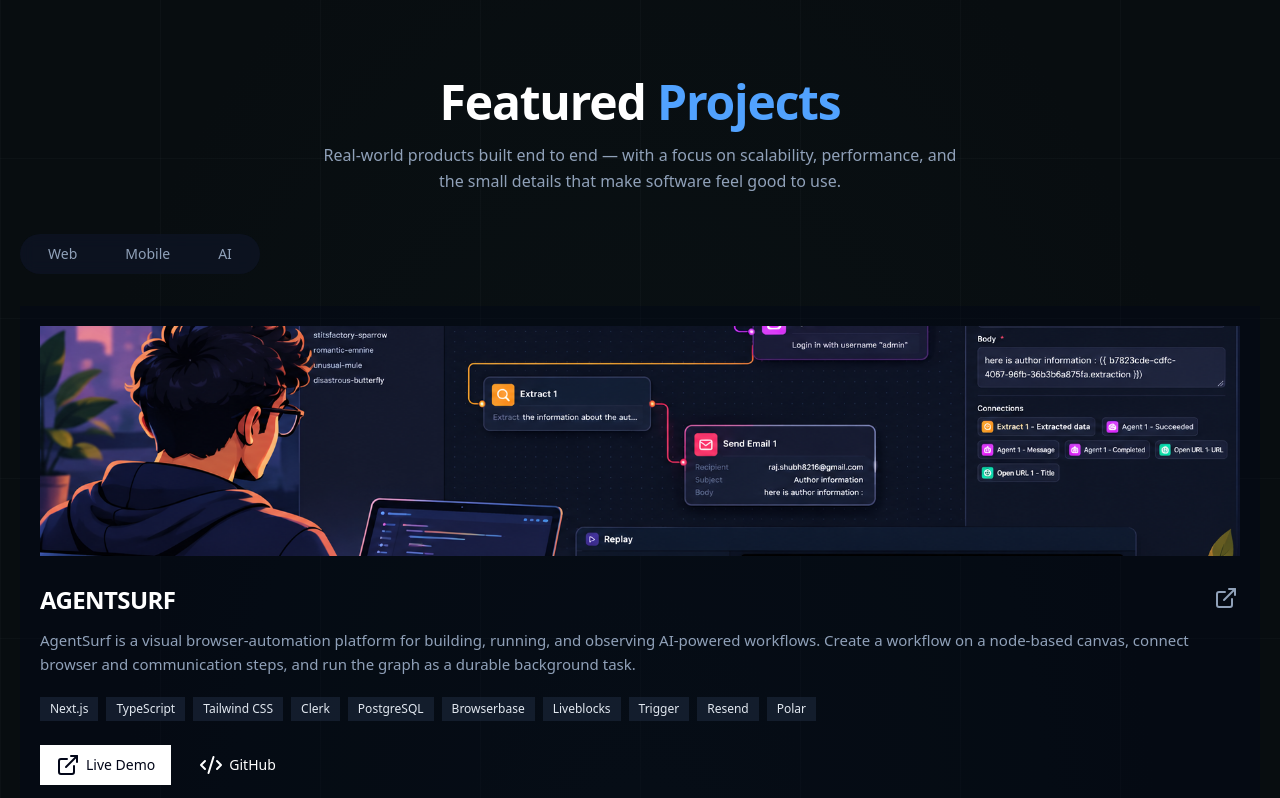
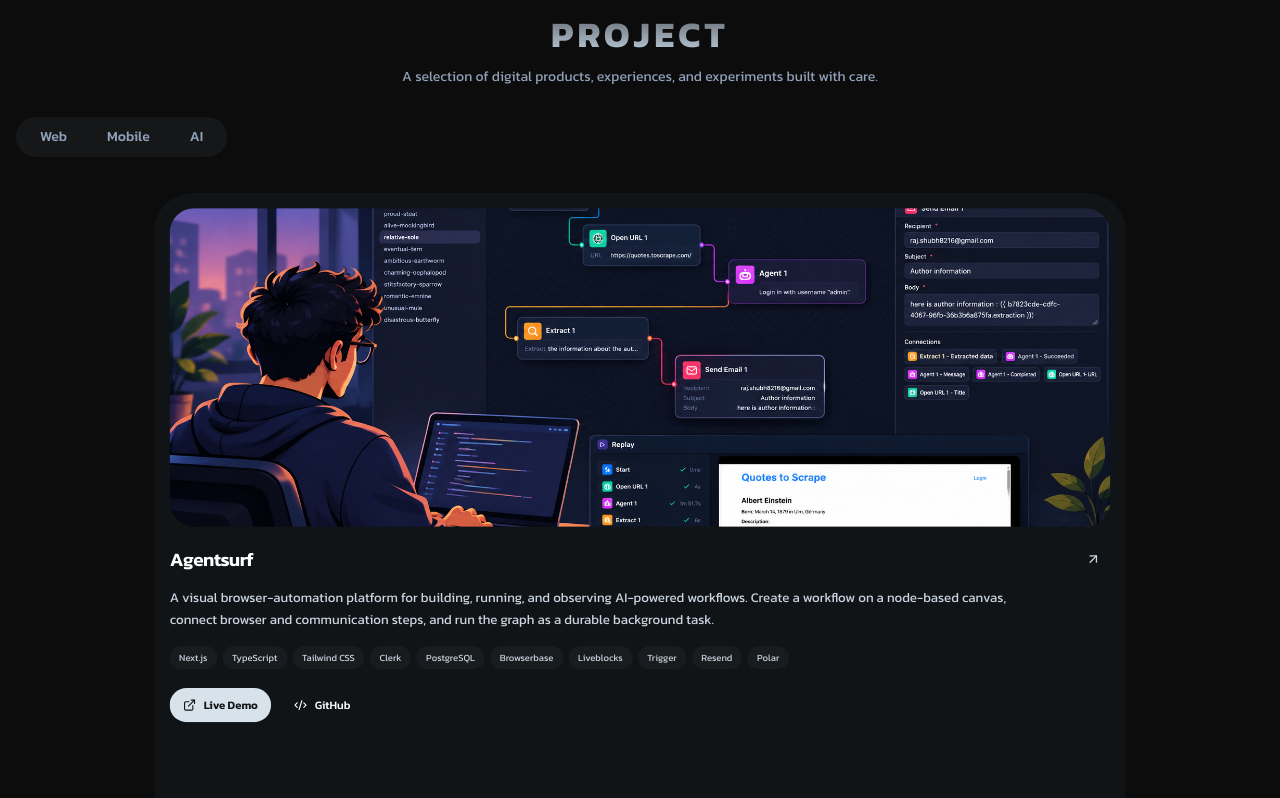
Before and after one commit to shubhamraj82/Shubham_portfolio, a Next.js app: page / in a window 1280 px wide. Shown: the part 802-1600 px from the top of the page. Built offline with nearby package versions, Linux system fonts and the light colour scheme.

Commit message:
feat: enhance main page with new sections and improve project details; add new skills and animations

```diff
--- a/src/app/page.tsx
+++ b/src/app/page.tsx
@@ -2,6 +2,8 @@ import Hero from "@/section/Hero";
 import Projects from "../section/Projects";
 import Navbar from "../section/navbar";
 import Skill from "@/section/Skill";
+import AchievementSection from "@/section/AchievementSection";
+import ContactSection from "@/section/ContactSection";
 
 export default function Home() {
   return (
@@ -18,6 +20,8 @@ export default function Home() {
       </main>
       <Projects />
       <Skill/>
+      <AchievementSection/>
+      <ContactSection/>
     </>
   );
 }
--- a/src/section/Projects.tsx
+++ b/src/section/Projects.tsx
@@ -1,235 +1,243 @@
 "use client";
 
-import { useState } from "react";
-import { ArrowRight, Code2, ExternalLink } from "lucide-react";
+import { useRef, useState } from "react";
+import {
+  ArrowUpRight,
+  Code2,
+  ExternalLink,
+  Globe2,
+} from "lucide-react";
+import {
+  motion,
+  useScroll,
+  useTransform,
+  type MotionValue,
+} from "framer-motion";
 
-import { Badge } from "@/components/ui/badge";
-import { Button } from "@/components/ui/button";
-import { Card } from "@/components/ui/card";
 import { Tabs, TabsList, TabsTrigger } from "@/components/ui/tabs";
 
 const filters = ["Web", "Mobile", "AI"] as const;
 type ProjectCategory = (typeof filters)[number];
-
-const projects: {
+type Project = {
   name: string;
   description: string;
   technologies: string[];
   category: ProjectCategory;
-  previewImage: string;
+  previewImage?: string;
   demoLabel: string;
-}[] = [
+};
+
+const projects: Project[] = [
   {
-    name: "AGENTSURF",
+    name: "Agentsurf",
     description:
-      "AgentSurf is a visual browser-automation platform for building, running, and observing AI-powered workflows. Create a workflow on a node-based canvas, connect browser and communication steps, and run the graph as a durable background task.",
-    technologies: [
-      "Next.js",
-      "TypeScript",
-      "Tailwind CSS",
-      "Clerk",
-      "PostgreSQL",
-      "Browserbase",
-      "Liveblocks",
-      "Trigger",
-      "Resend",
-      "Polar",
-    ],
+      "A visual browser-automation platform for building, running, and observing AI-powered workflows. Create a workflow on a node-based canvas, connect browser and communication steps, and run the graph as a durable background task.",
+    technologies: ["Next.js", "TypeScript", "Tailwind CSS", "Clerk", "PostgreSQL", "Browserbase", "Liveblocks", "Trigger", "Resend", "Polar"],
     category: "Web",
-    previewImage: "/images/Neon%20Workflow%20Editor%20at%20Night.png",
+    previewImage: "/images/Neon Workflow Editor at Night.png",
     demoLabel: "Live Demo",
   },
   {
-    name: "RESONANCE",
+    name: "Resonance",
     description:
-      "Resonance is a multi-tenant text-to-speech workspace for turning written content into audio. Users work inside a Clerk organization, choose built-in or organization-owned voices, tune generation parameters, and listen to generated audio.",
-    technologies: [
-      "Next.js",
-      "TypeScript",
-      "PostgreSQL",
-      "Prisma",
-      "Clerk",
-      "Tailwind CSS",
-      "tRPC",
-      "Cloudflare R2",
-      "ChatterBox-TTS",
-      "Polar",
-    ],
+      "A multi-tenant text-to-speech workspace for turning written content into expressive audio, with organization-owned voices and a focused listening experience.",
+    technologies: ["Next.js", "TypeScript", "PostgreSQL", "Prisma", "Clerk", "Cloudflare R2", "ChatterBox-TTS"],
     category: "Web",
-    previewImage: "/images/Resonance%20AI%20Dashboard%20Interface.png",
+    previewImage: "/images/Resonance AI Dashboard Interface.png",
     demoLabel: "Live Demo",
   },
   {
-    name: "REQUESTLY",
+    name: "Requestly",
     description:
-      "Requestly is a multi-organization API testing and collaboration platform inspired by Postman, featuring built-in AI to simplify API development, automate workflows, and accelerate debugging. Designed with organization-based workspaces, team collaboration, and intelligent API assistance to help developers manage, test, and document APIs more efficiently.",
-    technologies: ["Next.js", "TypeScript", "Tailwind CSS", "Better Auth", "PostgreSQL", "Prisma", "tRPC",],
+      "A collaborative API workspace with team workspaces, clear request organization, and AI assistance to speed up testing and debugging.",
+    technologies: ["Next.js", "TypeScript", "Tailwind CSS", "Better Auth", "PostgreSQL", "Prisma", "tRPC"],
     category: "Web",
-    previewImage: "/images/Neon%20AI-Powered%20API%20Workspace.png",
+    previewImage: "/images/Neon AI-Powered API Workspace.png",
     demoLabel: "View Details",
   },
-  // {
-  //   name: "Fake News Detection",
-  //   description:
-  //     "A machine learning and NLP system to detect fake news articles using traditional ML models and deep learning techniques.",
-  //   technologies: [
-  //     "Python",
-  //     "Scikit-learn",
-  //     "TensorFlow",
-  //     "Flask",
-  //     "NLTK",
-  //     "SQL",
-  //   ],
-  //   category: "AI",
-  //   previewPosition: "55.2% 69.8%",
-  //   demoLabel: "View Details",
-  // },
+  {
+    name: "Aura Brand Identity",
+    description:
+      "A personal identity exploration shaped around a calm, modern visual system, with a flexible mark, refined typography, and a cohesive digital presence.",
+    technologies: ["Figma", "Illustrator", "Photoshop", "Brand Strategy", "Visual Design"],
+    category: "Mobile",
+    demoLabel: "View Details",
+  },
+  {
+    name: "Pocket Places",
+    description:
+      "A mobile guide for saving favorite places, organizing them into personal lists, and finding a great spot while on the move.",
+    technologies: ["React Native", "Expo", "TypeScript", "Maps", "NativeWind"],
+    category: "Mobile",
+    demoLabel: "Live Demo",
+  },
+  {
+    name: "Daily Form",
+    description:
+      "A gentle habit and wellness companion that turns small daily check-ins into clear, encouraging progress over time.",
+    technologies: ["React Native", "Expo", "TypeScript", "Firebase", "Figma"],
+    category: "Mobile",
+    demoLabel: "View Details",
+  },
+  {
+    name: "Solaris Digital",
+    description:
+      "A client project for a clean-energy studio, bringing its solar services, project portfolio, and customer journey together in a confident digital experience.",
+    technologies: ["Next.js", "TypeScript", "Tailwind CSS", "Framer Motion", "Figma"],
+    category: "AI",
+    demoLabel: "Live Demo",
+  },
+  {
+    name: "Workflow Copilot",
+    description:
+      "An AI assistant that turns plain-language goals into practical, reviewable workflow steps and helps teams automate routine work.",
+    technologies: ["Python", "OpenAI API", "FastAPI", "PostgreSQL", "LangChain"],
+    category: "AI",
+    demoLabel: "View Details",
+  },
+  {
+    name: "Knowledge Lens",
+    description:
+      "A conversational knowledge tool that helps people explore their documents and get grounded answers with useful source context.",
+    technologies: ["Next.js", "TypeScript", "Embeddings", "Vector Search", "PostgreSQL"],
+    category: "AI",
+    demoLabel: "View Details",
+  },
 ];
+
+function StackedProjectCard({
+  project,
+  index,
+  total,
+  progress,
+}: {
+  project: Project;
+  index: number;
+  total: number;
+  progress: MotionValue<number>;
+}) {
+  const targetScale = 1 - (total - 1 - index) * 0.03;
+  const start = index / Math.max(total - 1, 1);
+  const end = (index + 1) / Math.max(total - 1, 1);
+  const scale = useTransform(progress, [start, end], [1, targetScale]);
+
+  return (
+    <motion.article
+      style={{ scale, top: `calc(6rem + ${index * 28}px)`, zIndex: index + 1 }}
+      className="sticky mx-auto h-[85vh] min-h-[520px] w-full max-w-5xl origin-top rounded-[40px] border-2 border-[#D7E2EA] bg-[#111416] p-4 shadow-[0_22px_70px_rgba(0,0,0,0.45)] sm:rounded-[50px] sm:p-6 md:rounded-[60px] md:p-8"
+      aria-labelledby={`project-${project.name.replaceAll(" ", "-")}`}
+    >
+      {project.previewImage ? (
+        <div className="relative h-[42vh] min-h-[250px] max-h-[420px] overflow-hidden rounded-[26px] border border-white/10 bg-[#171d21] sm:rounded-[34px] md:rounded-[42px]">
+          {/* Local project previews are supplied in public/images. */}
+          {/* eslint-disable-next-line @next/next/no-img-element */}
+          <img
+            src={project.previewImage}
+            alt={`${project.name} project preview`}
+            className="h-full w-full object-cover"
+          />
+          <div className="pointer-events-none absolute inset-0 bg-gradient-to-t from-black/35 via-transparent to-transparent" />
+        </div>
+      ) : (
+        <div
+          role="img"
+          aria-label={`${project.name} image placeholder`}
+          className="flex h-[42vh] min-h-[250px] max-h-[420px] items-end rounded-[26px] border border-dashed border-[#D7E2EA]/25 bg-[radial-gradient(ellipse_at_75%_15%,rgba(111,157,176,0.2),transparent_42%),linear-gradient(135deg,#171d21,#101214)] p-4 text-xs uppercase tracking-[0.22em] text-slate-500 sm:rounded-[34px] sm:p-6 md:rounded-[42px]"
+        >
+          Project image placeholder
+        </div>
+      )}
+
+      <div className="flex min-h-0 flex-1 flex-col overflow-y-auto pt-4 sm:pt-5 md:pt-6">
+        <div className="flex items-center justify-between gap-3">
+          <h3 id={`project-${project.name.replaceAll(" ", "-")}`} className="text-xl font-semibold tracking-tight text-white sm:text-2xl md:text-3xl">
+            {project.name}
+          </h3>
+          <a
+            href="#projects"
+            aria-label={`Open ${project.name} project`}
+            className="inline-flex size-9 shrink-0 items-center justify-center rounded-full border border-white/15 text-slate-300 transition hover:border-[#D7E2EA]/60 hover:text-white focus-visible:outline-none focus-visible:ring-2 focus-visible:ring-[#D7E2EA] focus-visible:ring-offset-2 focus-visible:ring-offset-[#111416]"
+          >
+            <ArrowUpRight aria-hidden="true" className="size-4" />
+          </a>
+        </div>
+        <p className="mt-3 max-w-4xl text-sm leading-relaxed text-slate-300 sm:text-[15px] md:mt-4 md:text-base">
+          {project.description}
+        </p>
+        <ul className="mt-4 flex flex-wrap gap-1.5 sm:mt-5 sm:gap-2" aria-label={`${project.name} technologies and tools`}>
+          {project.technologies.map((technology) => (
+            <li key={technology} className="rounded-full border border-white/10 bg-white/[0.035] px-2.5 py-1 text-[10px] leading-4 text-slate-300 sm:px-3 sm:text-xs">
+              {technology}
+            </li>
+          ))}
+        </ul>
+        <div className="mt-auto flex flex-wrap gap-2.5 pt-5 sm:gap-3 sm:pt-6">
+          <a href="#projects" className="inline-flex h-9 items-center gap-2 rounded-full bg-[#D7E2EA] px-3.5 text-xs font-semibold text-[#111416] transition hover:bg-white focus-visible:outline-none focus-visible:ring-2 focus-visible:ring-white focus-visible:ring-offset-2 focus-visible:ring-offset-[#111416] sm:h-10 sm:px-4 sm:text-sm">
+            <ExternalLink aria-hidden="true" className="size-3.5" /> {project.demoLabel}
+          </a>
+          <a href="#projects" aria-label={`${project.name} GitHub repository`} className="inline-flex h-9 items-center gap-2 rounded-full border border-[#D7E2EA]/45 px-3.5 text-xs font-medium text-white transition hover:border-[#D7E2EA] hover:bg-white/[0.06] focus-visible:outline-none focus-visible:ring-2 focus-visible:ring-[#D7E2EA] focus-visible:ring-offset-2 focus-visible:ring-offset-[#111416] sm:h-10 sm:px-4 sm:text-sm">
+            <Code2 aria-hidden="true" className="size-3.5" /> GitHub
+          </a>
+        </div>
+      </div>
+    </motion.article>
+  );
+}
+
+function ProjectStack({ items }: { items: Project[] }) {
+  const container = useRef<HTMLDivElement>(null);
+  const { scrollYProgress } = useScroll({ target: container, offset: ["start start", "end end"] });
+
+  return (
+    <div ref={container} className="relative mt-9 pb-20 sm:mt-12 sm:pb-24">
+      {items.map((project, index) => (
+        <StackedProjectCard
+          key={project.name}
+          project={project}
+          index={index}
+          total={items.length}
+          progress={scrollYProgress}
+        />
+      ))}
+    </div>
+  );
+}
 
 export default function Projects() {
   const [activeFilter, setActiveFilter] = useState<ProjectCategory>("Web");
-  const visibleProjects = projects.filter(
-    (project) => project.category === activeFilter,
-  );
+  const visibleProjects = projects.filter((project) => project.category === activeFilter);
 
   return (
     <section
       id="projects"
-      className="dark relative scroll-mt-8 overflow-hidden bg-[#080d10] px-5 py-20 text-white sm:px-8 lg:px-10 lg:py-24"
-      style={{
-        backgroundImage:
-          "linear-gradient(rgba(116, 145, 151, 0.045) 1px, transparent 1px), linear-gradient(90deg, rgba(116, 145, 151, 0.045) 1px, transparent 1px), radial-gradient(ellipse at 50% 45%, rgba(18, 39, 42, 0.22), transparent 70%)",
-        backgroundSize: "160px 160px, 160px 160px, auto",
-      }}
+      className="dark relative z-10 -mt-10 scroll-mt-8 rounded-t-[40px] bg-[#0C0C0C] px-4 pb-10 pt-14 font-[family-name:var(--font-kanit)] text-white sm:-mt-12 sm:rounded-t-[50px] sm:px-7 sm:pt-16 md:-mt-14 md:rounded-t-[60px] md:px-10 md:pt-20"
     >
-      <div className="relative mx-auto w-full max-w-[92rem]">
-        <div className="text-center">
-          <h2 className="text-5xl font-semibold tracking-tight sm:text-6xl">
-            Featured <span className="text-blue-400">Projects</span>
+      <div className="mx-auto w-full max-w-[92rem]">
+        <header className="text-center">
+          <h2 className="bg-[linear-gradient(180deg,#646973_0%,#BBCCD7_100%)] bg-clip-text text-4xl font-bold uppercase tracking-[0.12em] text-transparent sm:text-5xl md:text-6xl">
+            Project
           </h2>
-          <p className="mx-auto mt-4 max-w-[640px] text-base leading-relaxed text-slate-400">
-            Real-world products built end to end — with a focus on scalability,
-            performance, and the small details that make software feel good to
-            use.
+          <p className="mx-auto mt-3 max-w-2xl text-sm leading-relaxed text-slate-400 sm:mt-4 sm:text-base">
+            A selection of digital products, experiences, and experiments built with care.
           </p>
-        </div>
+        </header>
 
-        <Tabs
-          value={activeFilter}
-          onValueChange={(value) => setActiveFilter(value as ProjectCategory)}
-          className="mt-10 items-center"
-        >
-          <TabsList
-            aria-label="Filter projects"
-            className="h-10 rounded-full border border-slate-700/60 bg-slate-900/60 p-1 backdrop-blur"
-          >
+        <Tabs value={activeFilter} onValueChange={(value) => setActiveFilter(value as ProjectCategory)} className="mt-7 items-center sm:mt-9">
+          <TabsList aria-label="Project categories" className="h-10 rounded-full border border-white/10 bg-[#151719] p-1">
             {filters.map((filter) => (
-              <TabsTrigger
-                key={filter}
-                value={filter}
-                className="rounded-full px-6 text-slate-400 data-active:border-blue-400/40 data-active:bg-blue-500/10 data-active:text-blue-300 data-active:shadow-[0_0_14px_rgba(96,165,250,0.25)]"
-              >
+              <TabsTrigger key={filter} value={filter} className="rounded-full px-5 text-slate-400 data-active:bg-[#D7E2EA] data-active:text-[#101214] sm:px-6">
                 {filter}
               </TabsTrigger>
             ))}
           </TabsList>
         </Tabs>
 
-        <div className="mt-8 grid gap-6 lg:grid-cols-3 lg:gap-8">
-          {visibleProjects.map((project) => (
-            <Card
-              key={project.name}
-              className="group relative grid gap-6 rounded-xl border border-blue-400/15 bg-slate-950/40 p-5 ring-0 shadow-[0_0_0_1px_rgba(96,165,250,0.05),0_0_28px_-14px_rgba(96,165,250,0.35)] transition-all duration-300 hover:border-blue-400/40 hover:shadow-[0_0_0_1px_rgba(96,165,250,0.15),0_0_44px_-10px_rgba(96,165,250,0.45)] sm:p-6"
-            >
-              <div
-                role="img"
-                aria-label={`${project.name} project preview`}
-                className="min-h-[230px] rounded-lg border border-slate-700/50 bg-[#0d141b] bg-no-repeat transition-colors group-hover:border-blue-400/25 md:min-h-[280px]"
-                style={{
-                  backgroundImage: `url('${project.previewImage}')`,
-                  backgroundSize: "cover",
-                  backgroundPosition: "center",
-                }}
-              />
-              <div className="flex min-w-0 flex-col py-1">
-                <div className="flex items-start justify-between gap-4">
-                  <h3 className="text-2xl font-semibold tracking-tight text-white">
-                    {project.name}
-                  </h3>
-                  <Button
-                    asChild
-                    variant="ghost"
-                    size="icon-sm"
-                    className="text-slate-400 hover:bg-transparent hover:text-blue-300"
-                  >
-                    <a href="#projects" aria-label={`Open ${project.name}`}>
-                      <ExternalLink aria-hidden="true" />
-                    </a>
-                  </Button>
-                </div>
-                <p className="mt-3 text-[15px] leading-relaxed text-slate-400">
-                  {project.description}
-                </p>
-                <ul
-                  className="mt-5 flex flex-wrap gap-2"
-                  aria-label="Technologies"
-                >
-                  {project.technologies.map((technology) => (
-                    <li key={technology}>
-                      <Badge
-                        variant="secondary"
-                        className="h-auto rounded-md border-slate-700/50 bg-slate-800/60 px-2.5 py-1 text-slate-200"
-                      >
-                        {technology}
-                      </Badge>
-                    </li>
-                  ))}
-                </ul>
-                <div className="mt-auto flex flex-wrap gap-3 pt-6">
-                  <Button
-                    asChild
-                    size="lg"
-                    className="h-10 bg-white px-4 text-slate-950 hover:bg-blue-100"
-                  >
-                    <a href="#projects">
-                      <ExternalLink aria-hidden="true" />
-                      {project.demoLabel}
-                    </a>
-                  </Button>
-                  <Button
-                    asChild
-                    variant="outline"
-                    size="lg"
-                    className="h-10 border-slate-700 bg-transparent px-4 text-white hover:border-slate-500 hover:bg-slate-800/40 hover:text-white"
-                  >
-                    <a
-                      href="#projects"
-                      aria-label={`${project.name} on GitHub`}
-                    >
-                      <Code2 aria-hidden="true" />
-                      GitHub
-                    </a>
-                  </Button>
-                </div>
-              </div>
-            </Card>
-          ))}
-        </div>
+        <ProjectStack key={activeFilter} items={visibleProjects} />
 
-        <div className="mt-12 flex items-center justify-center gap-8">
-          <span className="hidden h-px w-40 bg-gradient-to-r from-transparent to-slate-700 sm:block" />
-          <Button
-            asChild
-            variant="outline"
-            size="lg"
-            className="h-11 rounded-full border-slate-700 bg-transparent px-7 text-white shadow-[0_0_18px_-8px_rgba(96,165,250,0.4)] hover:border-blue-400/60 hover:bg-blue-500/5 hover:text-white hover:shadow-[0_0_24px_-6px_rgba(96,165,250,0.55)]"
-          >
-            <a href="#projects">
-              View All Projects
-              <ArrowRight aria-hidden="true" className="text-blue-300" />
-            </a>
-          </Button>
-          <span className="hidden h-px w-40 bg-gradient-to-l from-transparent to-slate-700 sm:block" />
+        <div className="flex justify-center pb-10">
+          <a href="#projects" className="inline-flex h-11 items-center gap-2 rounded-full border border-white/20 px-6 text-sm font-medium text-white transition hover:border-[#D7E2EA]/70 hover:bg-white/[0.04] focus-visible:outline-none focus-visible:ring-2 focus-visible:ring-[#D7E2EA] focus-visible:ring-offset-2 focus-visible:ring-offset-[#0C0C0C]">
+            Explore more projects <Globe2 aria-hidden="true" className="size-4" />
+          </a>
         </div>
       </div>
     </section>
--- a/src/section/Skill.tsx
+++ b/src/section/Skill.tsx
@@ -30,6 +30,11 @@ const integrations = [
     description: "Build lightweight web servers and APIs with Node.js.",
   },
   {
+    name: "Framer Motion",
+    icon: "/images/framerMotion.svg",
+    description: "Create fluid animations and transitions for React interfaces.",
+  },
+  {
     name: "Gemini",
     icon: "/images/gemini.svg",
     description:
@@ -39,6 +44,11 @@ const integrations = [
     name: "GitHub",
     icon: "/images/github.svg",
     description: "Manage source code and collaborate through version control.",
+  },
+  {
+    name: "GSAP",
+    icon: "/images/gsap.svg",
+    description: "Build precise, high-performance animations for the web.",
   },
   {
     name: "JavaScript",
@@ -110,21 +120,13 @@ export type IntegrationsType = typeof integrations;
 export default function Skill() {
   return (
     <section
-      className="dark relative isolate overflow-hidden bg-[#080a0e]/95 px-5 py-24 text-white backdrop-blur-sm sm:px-8 lg:px-10 lg:py-32"
+      className="dark relative isolate overflow-hidden bg-[#080d10] px-5 py-24 text-white sm:px-8 lg:px-10 lg:py-32"
       style={{
         backgroundImage:
-          "linear-gradient(rgba(148, 163, 184, 0.035) 1px, transparent 1px), linear-gradient(90deg, rgba(148, 163, 184, 0.035) 1px, transparent 1px)",
-        backgroundSize: "120px 120px",
+          "linear-gradient(rgba(116, 145, 151, 0.045) 1px, transparent 1px), linear-gradient(90deg, rgba(116, 145, 151, 0.045) 1px, transparent 1px), radial-gradient(ellipse at 50% 45%, rgba(18, 39, 42, 0.22), transparent 70%)",
+        backgroundSize: "160px 160px, 160px 160px, auto",
       }}
     >
-      <div
-        aria-hidden="true"
-        className="pointer-events-none absolute -right-24 top-12 -z-10 size-[28rem] rounded-full bg-blue-500/15 blur-[140px]"
-      />
-      <div
-        aria-hidden="true"
-        className="pointer-events-none absolute -bottom-40 left-[12%] -z-10 size-[24rem] rounded-full bg-indigo-500/10 blur-[130px]"
-      />
       <div className="container relative mx-auto max-w-7xl">
         <div className="grid items-start gap-12 lg:grid-cols-[0.9fr_1.1fr] lg:gap-20">
           <div className="lg:sticky lg:top-32">
```
Also changed, not shown: src/app/layout.tsx (+8 -2 lines), src/section/AchievementSection.tsx (added, +7 -0 lines), src/section/ContactSection.tsx (added, +7 -0 lines), public/images/framerMotion.svg (added), public/images/gsap.svg (added), src/app/globals.css (line endings or trailing spaces).
